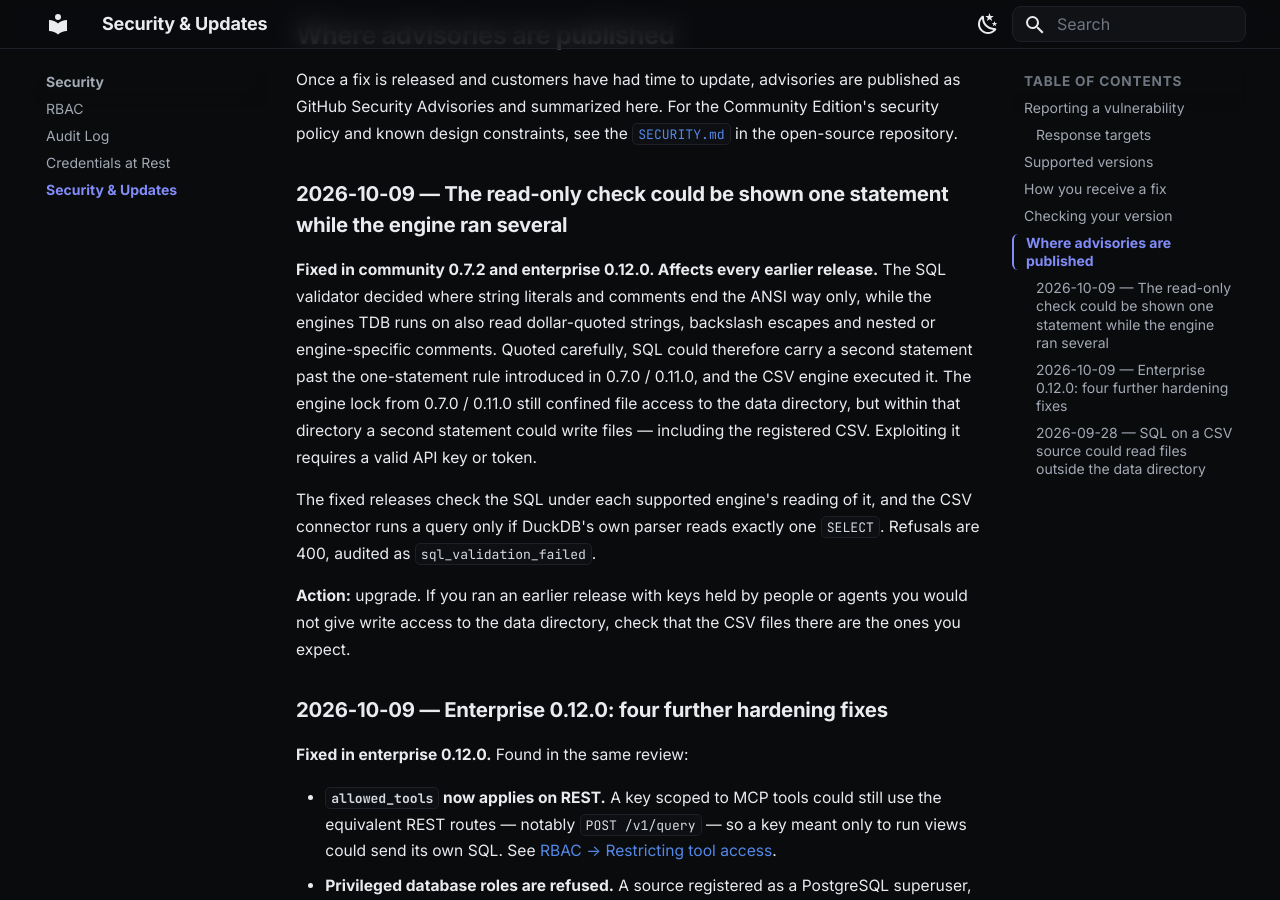
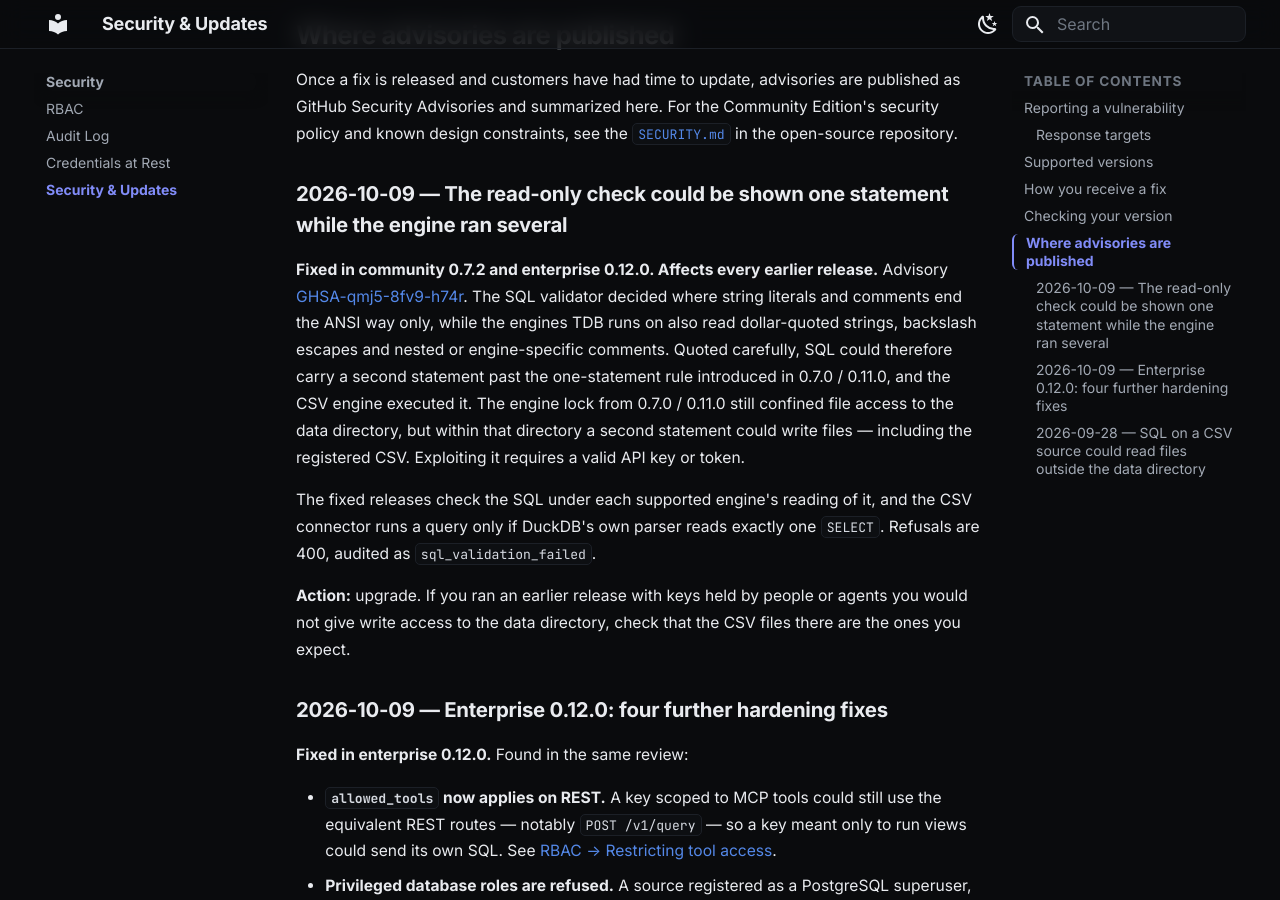
Before and after one commit to tdb-project/tdb-docs, an MkDocs documentation site: the page built from docs/security/updates.md, in a window 1280 px wide and 900 px high, scrolled down 2190 px. Built offline with MkDocs 1.6.1 and Material for MkDocs 9.7.7, drawn with Linux system fonts in a browser that asks for light colours.

Commit message:
docs(security): link GHSA-qmj5-8fv9-h74r
Co-Authored-By: Claude Opus 5.5 <noreply@anthropic.com>

```diff
--- a/docs/security/updates.md
+++ b/docs/security/updates.md
@@ -93,7 +93,9 @@ in the open-source repository.
 ### 2026-10-09 — The read-only check could be shown one statement while the engine ran several
 
 **Fixed in community 0.7.2 and enterprise 0.12.0. Affects every earlier
-release.** The SQL validator decided where string literals and comments end
+release.** Advisory
+[GHSA-qmj5-8fv9-h74r](https://github.com/tdb-project/tdb-community/security/advisories/GHSA-qmj5-8fv9-h74r).
+The SQL validator decided where string literals and comments end
 the ANSI way only, while the engines TDB runs on also read dollar-quoted
 strings, backslash escapes and nested or engine-specific comments. Quoted
 carefully, SQL could therefore carry a second statement past the
```
